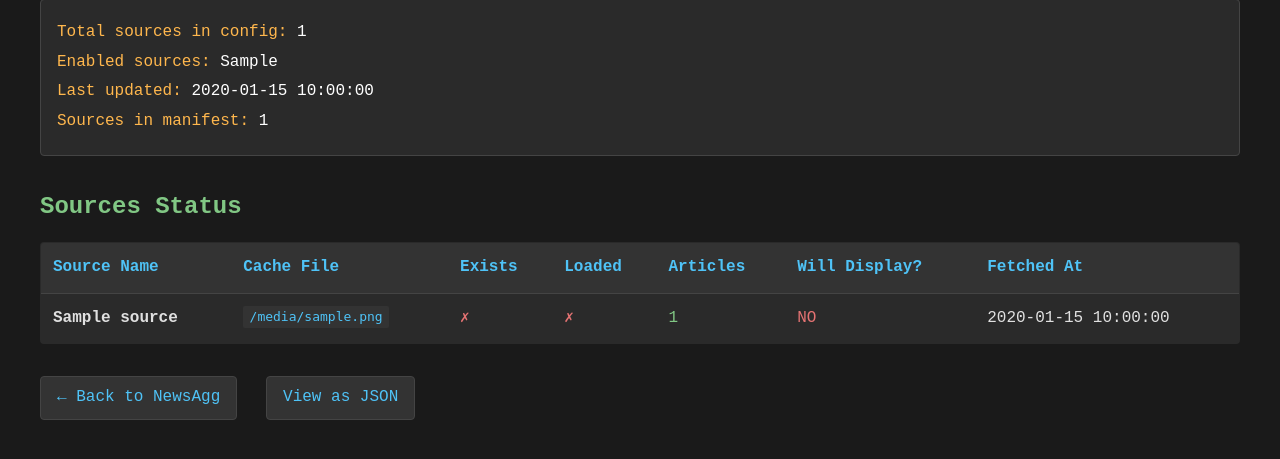
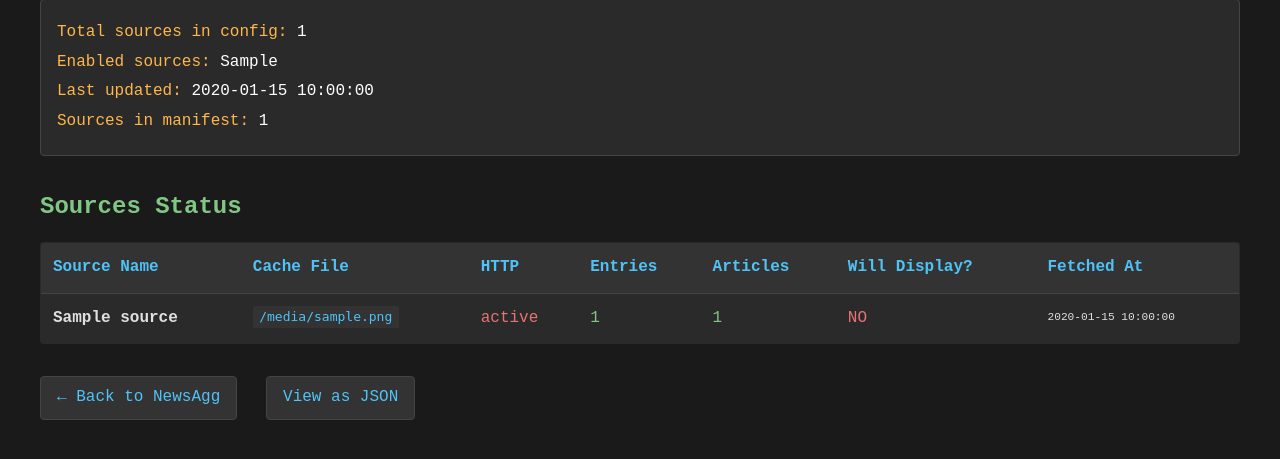
Before and after one commit to travisseymour/newsagg, a Flask app: template templates/diagnostic.html in a window 1280 px wide. Shown: the part 100-559 px from the top of the page. Run offline with Flask 3, Linux system fonts and the light colour scheme; the template is opened without the code that fills it: most values are stand-ins (such as "Sample title", 1, 10 or a date in 2020).

Commit message:
added better error detect

```diff
--- a/newsagg_bp.py
+++ b/newsagg_bp.py
@@ -343,7 +343,9 @@ def diagnostic():
                 "articles_is_empty_list": articles == [] if cache else None,
                 "will_display": bool(cache and (cache.get("articles") or cache.get("error"))),
                 "error": cache.get("error") if cache else None,
-                "fetched_at": cache.get("fetched_at") if cache else None
+                "fetched_at": cache.get("fetched_at") if cache else None,
+                "http_status": cache.get("http_status") if cache else None,
+                "total_entries": cache.get("total_entries") if cache else None,
             }
             diagnostics["sources_status"].append(status)
 
@@ -373,6 +375,8 @@ def diagnostic():
             "will_display": will_display,
             "error": cache.get("error") if cache else None,
             "fetched_at": cache.get("fetched_at") if cache else None,
+            "http_status": cache.get("http_status") if cache else None,
+            "total_entries": cache.get("total_entries") if cache else None,
         })
 
     return render_template(
--- a/templates/diagnostic.html
+++ b/templates/diagnostic.html
@@ -90,8 +90,8 @@
         <tr>
           <th>Source Name</th>
           <th>Cache File</th>
-          <th>Exists</th>
-          <th>Loaded</th>
+          <th>HTTP</th>
+          <th>Entries</th>
           <th>Articles</th>
           <th>Will Display?</th>
           <th>Fetched At</th>
@@ -103,17 +103,23 @@
           <td><strong>{{ source.name }}</strong></td>
           <td><code>{{ source.cache_filename }}</code></td>
           <td>
-            {% if source.cache_exists %}
-              <span class="status-ok">✓</span>
+            {% if source.http_status == 200 %}
+              <span class="status-ok">{{ source.http_status }}</span>
+            {% elif source.http_status %}
+              <span class="status-error">{{ source.http_status }}</span>
             {% else %}
-              <span class="status-error">✗</span>
+              <span class="status-warning">—</span>
             {% endif %}
           </td>
           <td>
-            {% if source.cache_loaded %}
-              <span class="status-ok">✓</span>
+            {% if source.total_entries is not none %}
+              {% if source.total_entries > 0 %}
+                <span class="status-ok">{{ source.total_entries }}</span>
+              {% else %}
+                <span class="status-warning">0</span>
+              {% endif %}
             {% else %}
-              <span class="status-error">✗</span>
+              <span class="status-warning">—</span>
             {% endif %}
           </td>
           <td>
@@ -130,7 +136,7 @@
               <span class="status-error">NO</span>
             {% endif %}
           </td>
-          <td>{{ source.fetched_at or '—' }}</td>
+          <td style="font-size: 0.7em;">{{ source.fetched_at or '—' }}</td>
         </tr>
         {% if source.error %}
         <tr>
```
Also changed, not shown: scraper.py (+6 -1 lines).
